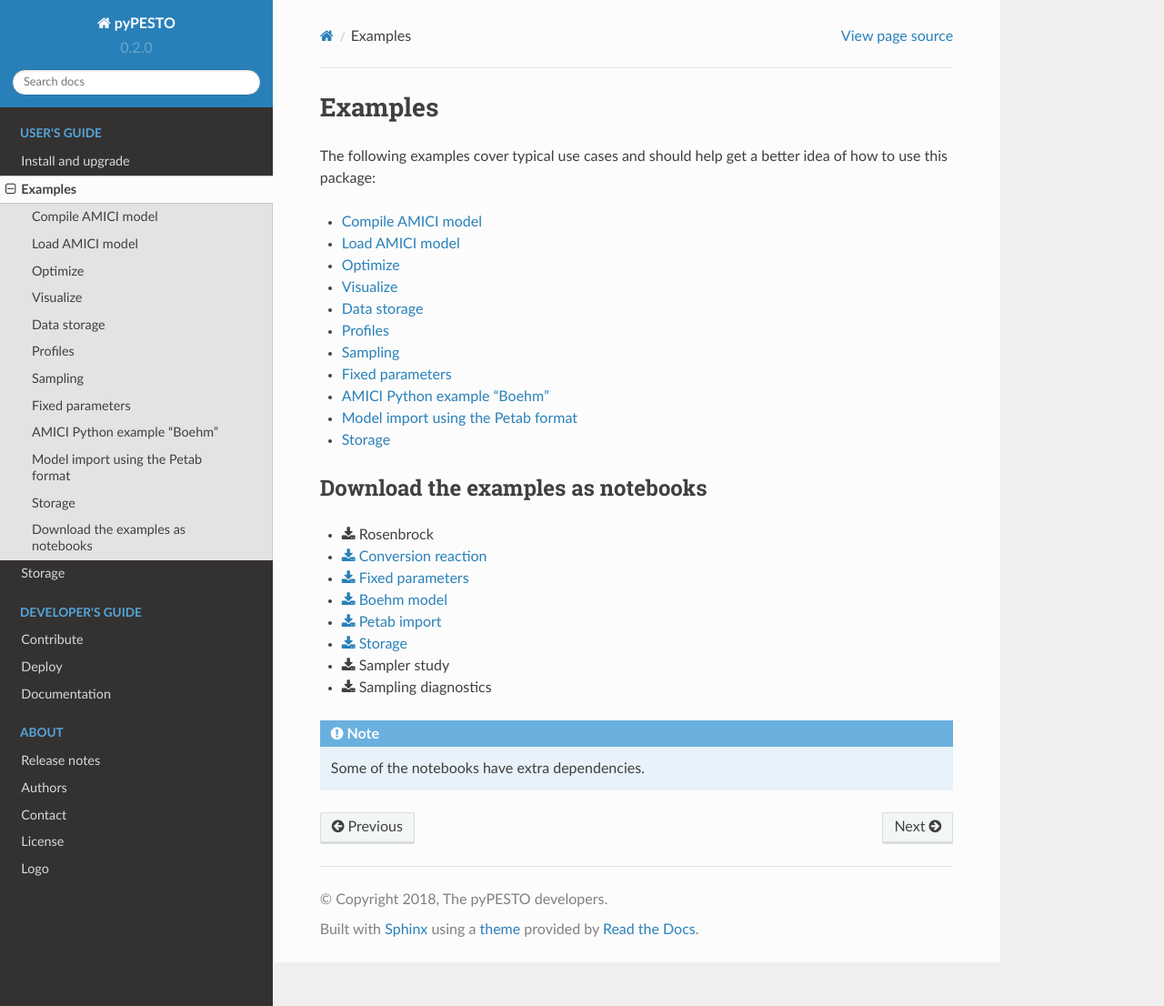
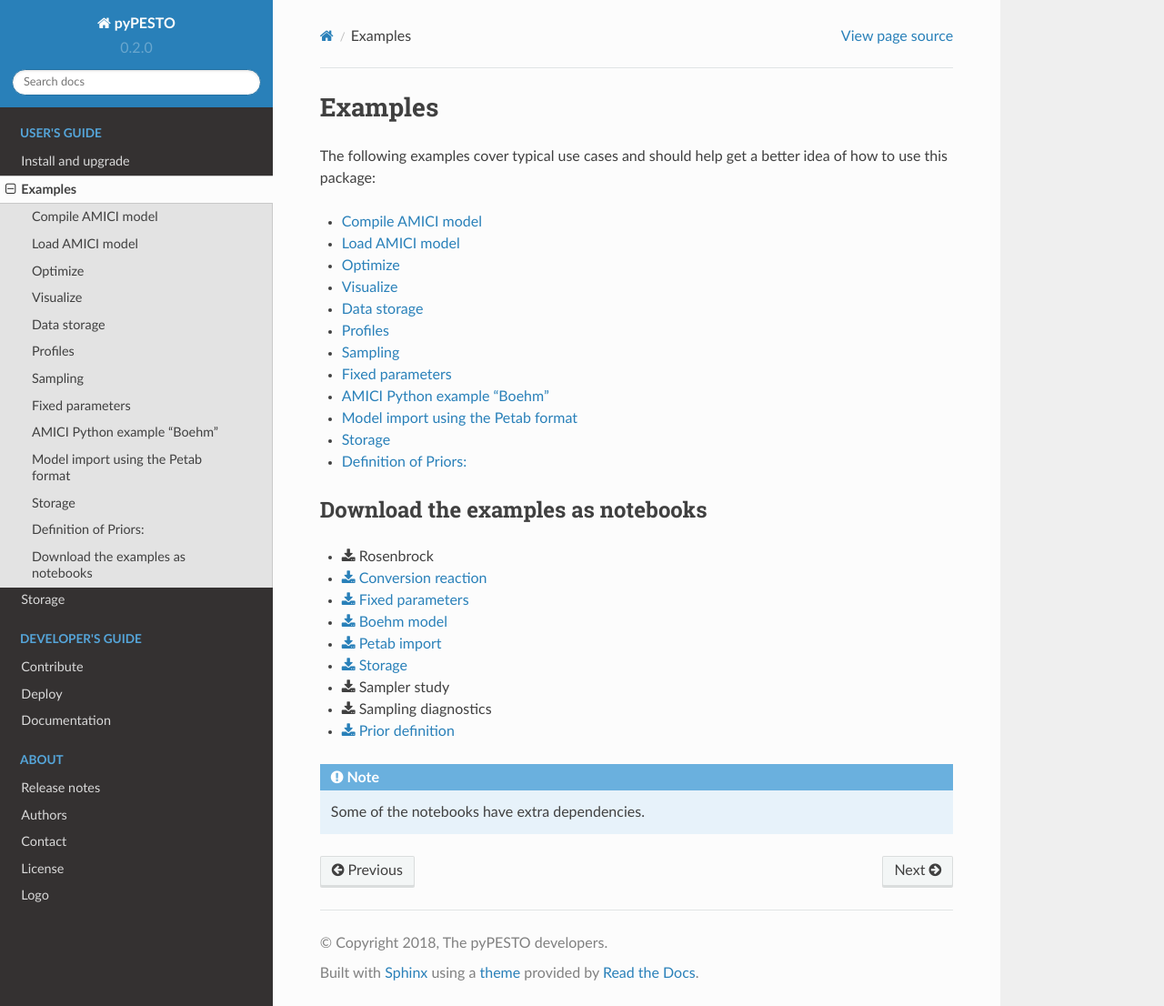
Before and after one commit to ICB-DCM/pyPESTO, a Sphinx documentation site: the page built from doc/example.rst, in a window 1280 px wide and 1106 px high. Shown: the whole window at 91% size. Built offline with Sphinx 7.4.7 and the Read the Docs theme 2.0.0, drawn with Linux system fonts in a browser that asks for light colours; pages that are not in the unit, such as notebooks, are missing from menus.

Commit message:
Prior Example, closes # 434 (#438)
* Add notebook prior definition

* fix sphinx

* Update doc/example/prior_definition.ipynb

Co-authored-by: Yannik Schälte <31767307+yannikschaelte@users.noreply.github.com>

* Update doc/example/prior_definition.ipynb

Co-authored-by: Yannik Schälte <31767307+yannikschaelte@users.noreply.github.com>

* Update doc/example/prior_definition.ipynb

Co-authored-by: Yannik Schälte <31767307+yannikschaelte@users.noreply.github.com>

* Update doc/example/prior_definition.ipynb

Co-authored-by: Yannik Schälte <31767307+yannikschaelte@users.noreply.github.com>

* Update doc/example/prior_definition.ipynb

Co-authored-by: Yannik Schälte <31767307+yannikschaelte@users.noreply.github.com>

* Update doc/example/prior_definition.ipynb

Co-authored-by: Yannik Schälte <31767307+yannikschaelte@users.noreply.github.com>

* Update doc/example/prior_definition.ipynb

Co-authored-by: Yannik Schälte <31767307+yannikschaelte@users.noreply.github.com>

* Update doc/example/prior_definition.ipynb

Co-authored-by: Yannik Schälte <31767307+yannikschaelte@users.noreply.github.com>

* Update doc/example/prior_definition.ipynb

Co-authored-by: Yannik Schälte <31767307+yannikschaelte@users.noreply.github.com>

* Improve notebook

Co-authored-by: Yannik Schälte <31767307+yannikschaelte@users.noreply.github.com>

```diff
--- a/doc/example.rst
+++ b/doc/example.rst
@@ -14,6 +14,7 @@ The following examples cover typical use cases and should help get a better idea
    example/store.ipynb
    example/sampler_study.ipynb
    example/sampling_diagnostics.ipynb
+   example/prior_definition.ipynb
 
 Download the examples as notebooks
 ----------------------------------
@@ -26,6 +27,7 @@ Download the examples as notebooks
 * :download:`Storage <example/store.ipynb>`
 * :download:`Sampler study <example/sampler_study.ipynb>`
 * :download:`Sampling diagnostics <example/sampling_diagnostics.ipynb>`
+* :download:`Prior definition <example/prior_definition.ipynb>`
 
 .. Note::
    Some of the notebooks have extra dependencies.
```
Also changed, not shown: doc/example/prior_definition.ipynb (added).
